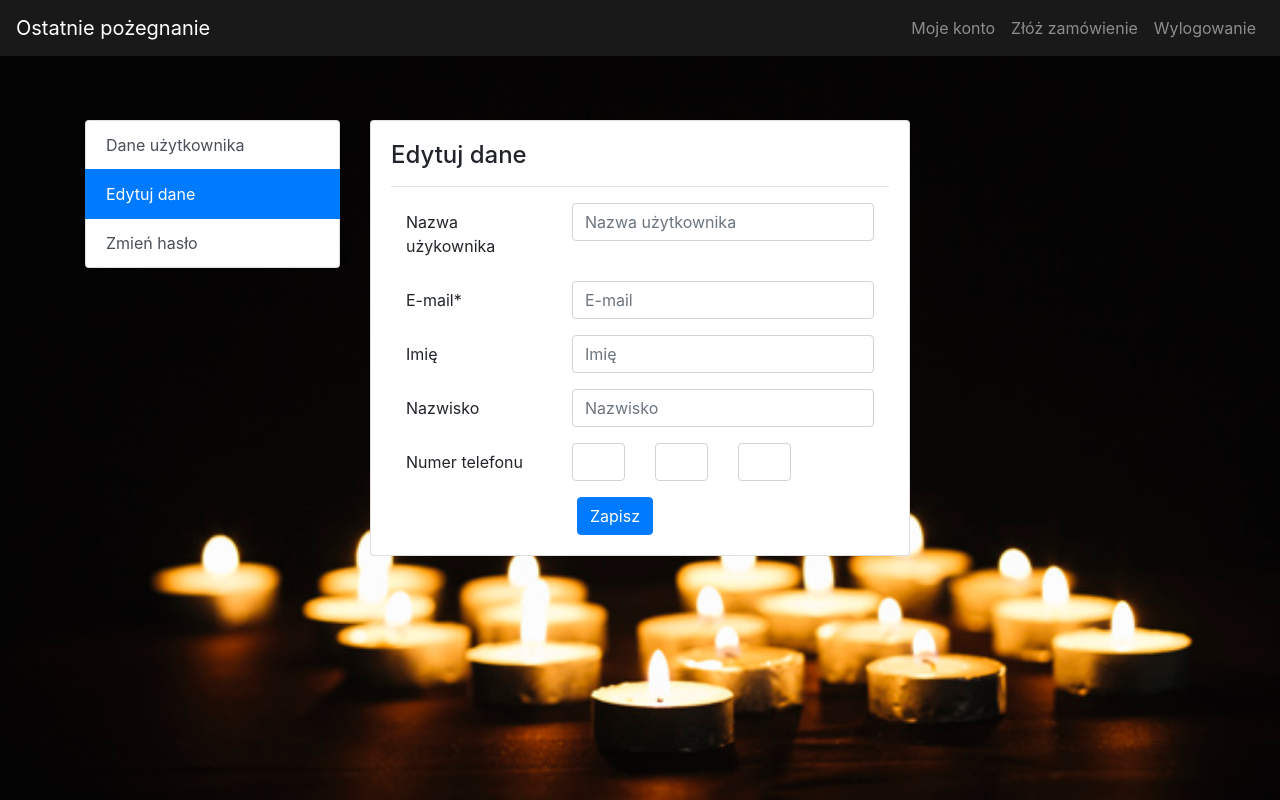
After one commit to Alice198/Zastosowanie-informatyki-w-gospodarstwie, a Django app: page /edit_user/ in a window 1280 px wide. The commit adds this page. Run offline with Django 3.2, Linux system fonts and the light colour scheme; the visitor is signed in with stand-in values (Sample User, id 1); some libraries are stand-ins or nearby versions.

Commit message:
First view user account

```diff
--- a/main/urls.py
+++ b/main/urls.py
@@ -7,4 +7,8 @@ urlpatterns = [
     path('home/', views.home, name='home'),
     path('login/', views.login, name='login'),
     path('registration/', views.registration, name='registration'),
+    path('user_account/', views.user_account, name='user_account'),
+    path('edit_user/', views.edit_user, name='edit_user'),
+    path('change_password/', views.change_password, name='change_password'),
+
 ]
--- a/main/views.py
+++ b/main/views.py
@@ -17,3 +17,15 @@ def login(request):
 
 def registration(request):
     return render (request, 'registration.html')
+
+
+def user_account(request):
+    return render (request, 'user_account.html')
+
+
+def edit_user(request):
+    return render (request, 'edit_user.html')
+
+
+def change_password(request):
+    return render (request, 'change_password.html')
--- a/static/css/main.css
+++ b/static/css/main.css
@@ -48,3 +48,8 @@ main{
     opacity: 0.8;
     width:25%
 }
+
+
+.jumbotron{
+    background:transparent !important;
+}
--- a/templates/base.html
+++ b/templates/base.html
@@ -23,11 +23,11 @@
   <button class="navbar-toggler" type="button" data-toggle="collapse" data-target="#navbarNavAltMarkup" aria-controls="navbarNavAltMarkup" aria-expanded="false" aria-label="Toggle navigation">
     <span class="navbar-toggler-icon"></span>
   </button>
-  <div class="collapse navbar-collapse" id="navbarNavAltMarkup">
+  <div class="collapse navbar-collapse justify-content-end" id="navbarNavAltMarkup">
     <div class="navbar-nav">
-      <a class="nav-item nav-link active" href="/home">Strona główna <span class="sr-only">(current)</span></a>
-      <a class="nav-item nav-link" href="/login">Logowanie</a>
-      <a class="nav-item nav-link" href="/registration">Rejestracja</a>
+      <a class="nav-item nav-link" href="/user_account">Moje konto <span class="sr-only">(current)</span></a>
+      <a class="nav-item nav-link" href="">Złóż zamówienie</a>
+      <a class="nav-item nav-link" href="">Wylogowanie</a>
 
     </div>
   </div>
@@ -37,7 +37,20 @@
 
 {% else %}
 
+<nav class="navbar navbar-expand-lg navbar-dark" style="background-color:#191919">
+  <a class="navbar-brand" href="#">Ostatnie pożegnanie</a>
+  <button class="navbar-toggler" type="button" data-toggle="collapse" data-target="#navbarNavAltMarkup" aria-controls="navbarNavAltMarkup" aria-expanded="false" aria-label="Toggle navigation">
+    <span class="navbar-toggler-icon"></span>
+  </button>
+  <div class="collapse navbar-collapse justify-content-end" id="navbarNavAltMarkup">
+    <div class="navbar-nav">
+      <a class="nav-item nav-link" href="/home">Strona główna <span class="sr-only">(current)</span></a>
+      <a class="nav-item nav-link" href="/login">Logowanie</a>
+      <a class="nav-item nav-link" href="/registration">Rejestracja</a>
 
+    </div>
+  </div>
+</nav>
 
 
 {% endif %}
--- /dev/null
+++ b/templates/edit_user.html
@@ -0,0 +1,89 @@
+{% extends 'base.html' %}
+
+{% block title %}Home{% endblock %}
+
+{% block content %}
+
+{% if user.is_authenticated %}
+<div class="jumbotron d-flex align-items-center">
+    <div class="container">
+        <div class="row">
+            <div class="col-md-3 ">
+                 <div class="list-group ">
+                  <a href="/user_account" class="list-group-item list-group-item-action">Dane użytkownika</a>
+                  <a href="/edit_user" class="list-group-item list-group-item-action active">Edytuj dane</a>
+                  <a href="/change_password" class="list-group-item list-group-item-action">Zmień hasło</a>
+                </div>
+            </div>
+            <div class="col-md-6">
+                <div class="card">
+                    <div class="card-body">
+                        <div class="row">
+                            <div class="col-md-12">
+                                <h4>Edytuj dane</h4>
+                                <hr>
+                            </div>
+                        </div>
+                        <div class="row-md-6">
+                            <div class="col-md-12">
+                                <form>
+                                  <div class="form-group row">
+                                    <label for="username" class="col-4 col-form-label">Nazwa użykownika</label>
+                                    <div class="col-8">
+                                      <input id="username" name="username" placeholder="Nazwa użytkownika" class="form-control here" required="required" type="text">
+                                    </div>
+                                  </div>
+                                  <div class="form-group row">
+                                    <label for="email" class="col-4 col-form-label">E-mail*</label>
+                                    <div class="col-8">
+                                      <input id="email" name="email" placeholder="E-mail" required="required" class="form-control here" type="text">
+                                    </div>
+                                  </div>
+                                  <div class="form-group row">
+                                    <label for="name" class="col-4 col-form-label">Imię</label>
+                                    <div class="col-8">
+                                      <input id="name" name="name" placeholder="Imię" class="form-control here" type="text">
+                                    </div>
+                                  </div>
+                                  <div class="form-group row">
+                                    <label for="lastname" class="col-4 col-form-label">Nazwisko</label>
+                                    <div class="col-8">
+                                      <input id="lastname" name="lastname" placeholder="Nazwisko" class="form-control here" type="text">
+                                    </div>
+                                  </div>
+                                  <div class="form-group row phone-number">
+                                    <label for="tel" class="col-4 col-form-label">Numer telefonu</label>
+                                      <div class="col-2">
+                                        <input type="tel" name="phone" class="form-control" value="" size="3" maxlength="3" required="required" title="">
+                                      </div>
+                                      <div class="col-2">
+                                        <input type="tel" name="phone" class="form-control" value="" size="3" maxlength="3" required="required" title="">
+                                      </div>
+                                      <div class="col-2">
+                                          <input type="tel" name="phone" class="form-control" value="" size="3" maxlength="3" required="required" title="">
+                                      </div>
+
+                </div>
+                                    <div class="offset-4 col-8">
+                                      <button name="submit" type="submit" class="btn btn-primary">Zapisz</button>
+                                    </div>
+
+                                </form>
+                            </div>
+                        </div>
+                    </div>
+                </div>
+            </div>
+        </div>
+    </div>
+</div>
+
+
+{% else %}
+
+  <p>You are not logged in</p>
+
+
+{% endif %}
+
+{% endblock %}
```
Also changed, not shown: templates/change_password.html (added, +72 -0 lines), templates/user_account.html (added, +76 -0 lines).
